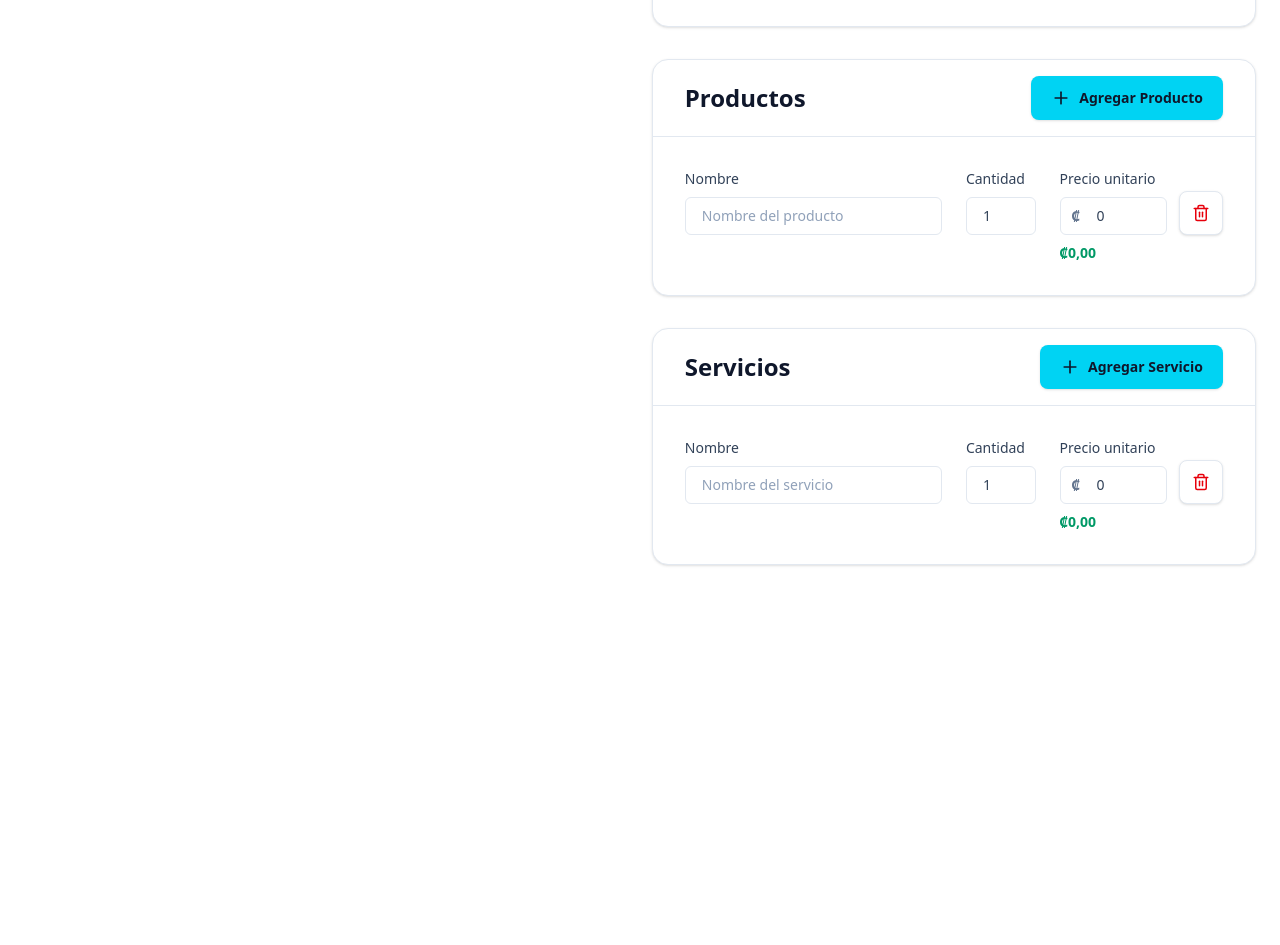
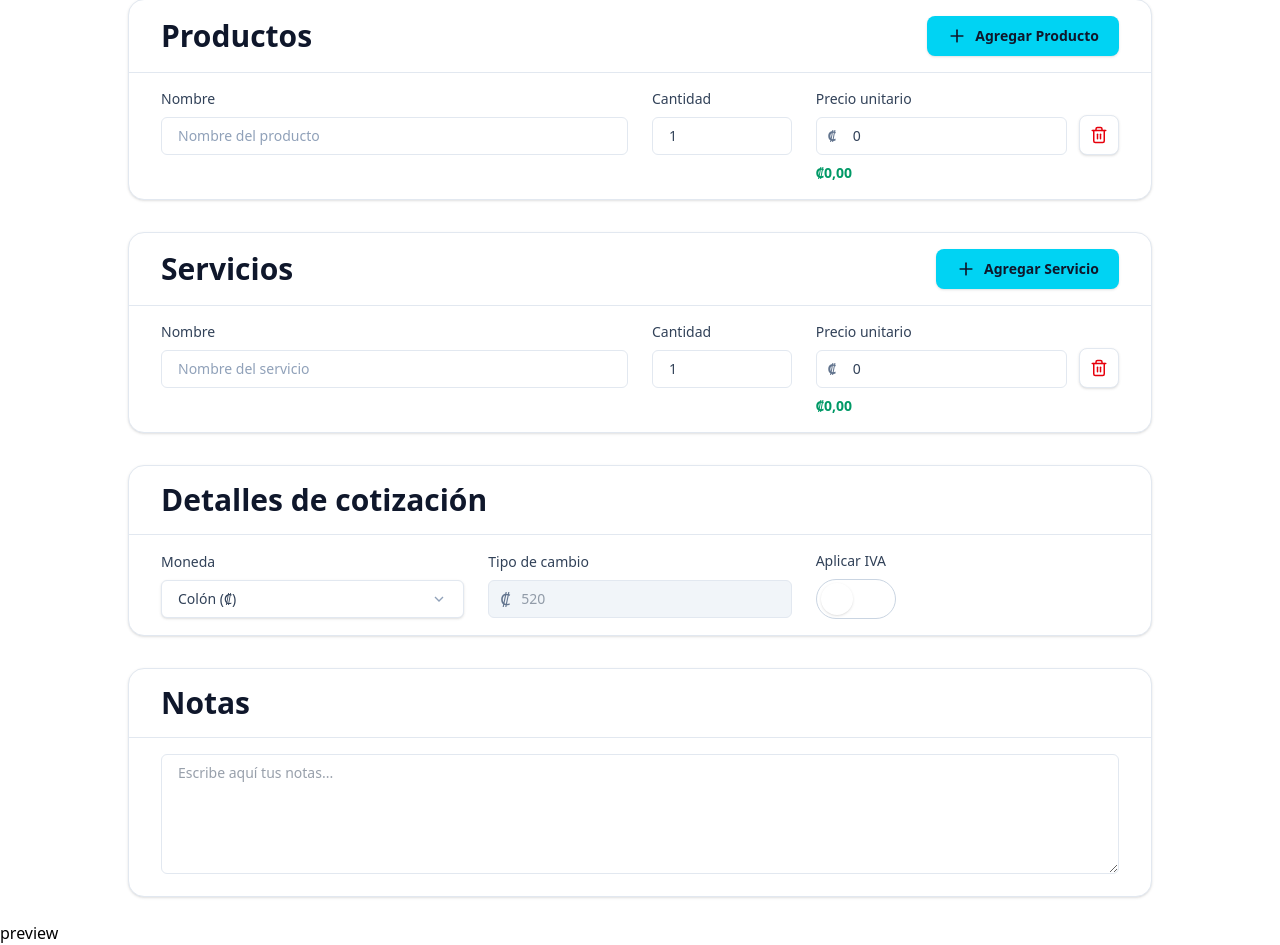
Before and after one commit to JosueMatamoros/SEN_Cotizaciones, a React (Vite) app: page / in a window 1280 px wide. Shown: the part 380-1325 px from the top of the page. Before the commit the page ends 969 px from the top, so only its background shows below. Built offline with nearby package versions, Linux system fonts and the light colour scheme.

Commit message:
feat: update form components and layout

```diff
--- a/src/App.jsx
+++ b/src/App.jsx
@@ -2,7 +2,7 @@ import FormSection from "./section/form";
 import PreviewSection from "./section/preview";
 function App() {
   return (
-    <div className="w-full flex">
+    <div className="w-full flex lg:flex-col-reverse ">
       <PreviewSection />
       <FormSection />
     </div>
--- a/src/components/form/Card.jsx
+++ b/src/components/form/Card.jsx
@@ -1,14 +1,11 @@
 export default function Card({ title, action, children }) {
   return (
-    <div className="rounded-2xl border border-slate-200 bg-white shadow-sm">
-      <div className="flex items-center justify-between px-8 py-4">
-        <h2 className="text-2xl font-semibold text-slate-900">{title}</h2>
+    <div className="rounded-2xl border border-slate-200 bg-white shadow-sm ">
+      <div className="flex items-center justify-between px-8 py-4 border-b border-slate-200">
+        <h2 className="text-3xl font-semibold text-slate-900">{title}</h2>
         {action}
       </div>
-
-      <div className="h-px w-full bg-slate-200" />
-
-      <div className="p-8">
+      <div className="px-8 py-4">
         {children}
       </div>
     </div>
--- a/src/components/form/CurrencyInput.jsx
+++ b/src/components/form/CurrencyInput.jsx
@@ -37,6 +37,7 @@ export function parseCurrencyToNumber(value) {
 
 export default function CurrencyInput({
   label,
+  labelAlt,
   placeholder,
   value,
   onChange,
@@ -50,6 +51,7 @@ export default function CurrencyInput({
     <div>
       <label className="mb-2 block text-sm font-medium text-slate-700">
         {label}
+        {labelAlt}
       </label>
 
       <div className="relative">
--- /dev/null
+++ b/src/components/form/CustomSelect.jsx
@@ -0,0 +1,61 @@
+import React, { useRef, useState } from "react";
+import { AnimatePresence, motion } from "framer-motion";
+
+const options = [
+  { value: "CRC", label: "Colón (₡)" },
+  { value: "USD", label: "Dólar ($)" },
+];
+
+export default function CustomSelect({ value, onChange }) {
+  const [open, setOpen] = useState(false);
+  const ref = useRef();
+
+  React.useEffect(() => {
+    function handleClick(e) {
+      if (ref.current && !ref.current.contains(e.target)) setOpen(false);
+    }
+    document.addEventListener("mousedown", handleClick);
+    return () => document.removeEventListener("mousedown", handleClick);
+  }, []);
+
+  const selected = options.find((o) => o.value === value) || options[0];
+
+  return (
+    <div ref={ref} className="relative w-full s">
+      <button
+        type="button"
+        className="w-full flex items-center justify-between rounded-md border border-slate-200 bg-white px-4 py-2 text-sm text-slate-700 focus:border-cyan-400 focus:ring-4 focus:ring-cyan-100 transition shadow-sm"
+        onClick={() => setOpen((v) => !v)}
+        aria-haspopup="listbox"
+        aria-expanded={open}
+      >
+        <span>{selected.label}</span>
+        <svg className="ml-2 h-4 w-4 text-slate-400" fill="none" stroke="currentColor" strokeWidth="2" viewBox="0 0 24 24"><path d="M6 9l6 6 6-6"/></svg>
+      </button>
+      <AnimatePresence>
+        {open && (
+          <motion.ul
+            initial={{ opacity: 0, y: -8 }}
+            animate={{ opacity: 1, y: 0 }}
+            exit={{ opacity: 0, y: -8 }}
+            transition={{ duration: 0.18 }}
+            className="absolute z-10 mt-1 w-full rounded-md border border-slate-200 bg-white shadow-lg py-1 text-sm"
+            role="listbox"
+          >
+            {options.map((opt) => (
+              <li
+                key={opt.value}
+                className={`px-4 py-2 cursor-pointer hover:bg-cyan-50 ${opt.value === value ? "bg-cyan-100 text-cyan-700 font-semibold" : "text-slate-700"}`}
+                onClick={() => { onChange(opt.value); setOpen(false); }}
+                role="option"
+                aria-selected={opt.value === value}
+              >
+                {opt.label}
+              </li>
+            ))}
+          </motion.ul>
+        )}
+      </AnimatePresence>
+    </div>
+  );
+}
--- a/src/components/form/ItemsSection.jsx
+++ b/src/components/form/ItemsSection.jsx
@@ -1,5 +1,4 @@
-import { Trash2 } from "lucide-react";
-import { Plus } from "../../utils/icons";
+import { Plus, Trash2 } from "../../utils/icons";
 import Field from "./Field";
 import Card from "./Card";
 import CurrencyInput, { parseCurrencyToNumber } from "./CurrencyInput";
@@ -57,10 +56,10 @@ export default function ItemsSection({
         <button
           type="button"
           onClick={addItem}
-          className="inline-flex h-11 items-center rounded-lg bg-cyan-400 px-5 text-sm font-semibold text-slate-900 shadow-sm transition-colors hover:bg-cyan-300 gap-2"
+          className="inline-flex h-10 items-center rounded-lg bg-cyan-400 px-3 lg:px-5 text-sm font-semibold text-slate-900 shadow-sm transition-colors hover:bg-cyan-300 gap-2 "
         >
           <Plus size={20} className="shrink-0" />
-          {addLabel}
+          <span className="hidden lg:inline ">{addLabel}</span>
         </button>
       }
     >
@@ -98,19 +97,20 @@ export default function ItemsSection({
                 <div className="flex items-end gap-3">
                   <div className="flex-1">
                     <CurrencyInput
-                      label="Precio unitario"
+                      label={<span className="xl:inline hidden">Precio unitario</span>}
                       placeholder="0"
                       value={it.precioUnitario}
                       onChange={(v) => updateItem(it.id, { precioUnitario: v })}
                       currency={currency}
                       currencySymbol={currencySymbol}
+                      labelAlt={<span className="xl:hidden inline">Precio</span>}
                     />
                   </div>
 
                   <button
                     type="button"
                     onClick={() => removeItem(it.id)}
-                    className="inline-flex h-11 w-11 items-center justify-center rounded-lg border border-slate-200 bg-white text-red-600 shadow-sm transition-colors hover:border-red-200 hover:bg-red-50"
+                    className="inline-flex h-10 w-10 items-center justify-center rounded-lg border border-slate-200 bg-white text-red-600 shadow-sm transition-colors hover:border-red-200 hover:bg-red-50"
                     aria-label="Eliminar"
                   >
                     <Trash2 size={18} />
--- a/src/components/form/Tabs.jsx
+++ b/src/components/form/Tabs.jsx
@@ -11,7 +11,7 @@ export default function Tabs({ value, onChange }) {
   );
 
   return (
-    <div className="mb-10 flex w-full flex-col gap-4 sm:flex-row sm:gap-6">
+    <div className="mb-4 flex w-full flex-col gap-4 sm:flex-row sm:gap-6 ">
       {items.map((it) => {
         const active = it.key === value;
         const Icon = it.icon;
@@ -21,7 +21,7 @@ export default function Tabs({ value, onChange }) {
             type="button"
             onClick={() => onChange(it.key)}
             className={[
-              "h-12 w-full rounded-lg text-sm font-semibold transition-colors sm:h-14 flex items-center justify-center gap-2",
+              "h-12 w-full rounded-lg text-sm font-semibold transition-all  flex items-center justify-center gap-2 hover:scale-105  duration-300",
               active
                 ? "bg-cyan-400 text-slate-900 shadow-sm"
                 : "bg-slate-100 text-slate-700 hover:bg-slate-200",
--- /dev/null
+++ b/src/components/form/Toggle.jsx
@@ -0,0 +1,29 @@
+import { motion } from "framer-motion";
+
+export default function Toggle({ label, checked, onChange, disabled }) {
+  return (
+    <div className="flex items-center gap-3 w-full">
+      <button
+        type="button"
+        disabled={disabled}
+        onClick={() => onChange(!checked)}
+        className={["inline-flex h-10 w-20 items-center rounded-full border transition-colors",
+          "focus:outline-none focus:ring-4 focus:ring-cyan-100",
+          disabled ? "cursor-not-allowed opacity-60" : "cursor-pointer",
+          checked ? "bg-cyan-400 border-cyan-400" : "bg-white border-slate-300",
+        ].join(" ")}
+      >
+        <motion.span
+          layout
+          transition={{ type: "spring", stiffness: 500, damping: 30 }}
+          className={["h-8 w-8 rounded-full bg-white shadow-sm",
+            checked ? "ml-11" : "ml-1",
+          ].join(" ")}
+        />
+      </button>
+      {label && (
+        <span className="text-sm font-medium text-slate-700 select-none cursor-pointer">{label}</span>
+      )}
+    </div>
+  );
+}
--- a/src/components/form/icons.js
+++ /dev/null
@@ -1,2 +0,0 @@
-// Puedes personalizar este archivo para centralizar los iconos de lucide-react
-export { User, Building2 } from "lucide-react";
--- a/src/section/form.jsx
+++ b/src/section/form.jsx
@@ -6,6 +6,8 @@ import Tabs from "../components/form/Tabs";
 import Accordion from "../components/form/Accordion";
 import Card from "../components/form/Card";
 import ItemsSection from "../components/form/ItemsSection";
+import CustomSelect from "../components/form/CustomSelect";
+import Toggle from "../components/form/Toggle";
 
 export default function FormSection() {
   const [tab, setTab] = useState("cliente");
@@ -35,9 +37,15 @@ export default function FormSection() {
     { id: crypto.randomUUID(), nombre: "", cantidad: "1", precioUnitario: "0" },
   ]);
 
+  // Detalles de cotización
+  const [moneda, setMoneda] = useState("CRC");
+  const [tipoCambio, setTipoCambio] = useState("");
+  const [aplicarIVA, setAplicarIVA] = useState(false);
+
   return (
-    <section className="w-full  p-6">
+    <section className="w-full p-6">
       <div className="mx-auto w-full max-w-5xl space-y-8">
+        {/* ...existing code... */}
         <Card title="Datos">
           <Tabs value={tab} onChange={setTab} />
 
@@ -76,8 +84,8 @@ export default function FormSection() {
                 <Field
                   label="Dirección exacta"
                   placeholder="Provincia, cantón, distrito, señas exactas"
-                  value={cliente.direccion}
-                  onChange={(v) => setCliente((s) => ({ ...s, direccion: v }))}
+                  value={empresa.direccion}
+                  onChange={(v) => setEmpresa((s) => ({ ...s, direccion: v }))}
                 />
               </motion.div>
             ) : (
@@ -98,6 +106,17 @@ export default function FormSection() {
                   }
                 />
                 <Field
+                  label="Número empresa"
+                  placeholder="+506 8888-8888"
+                  value={empresa.numeroEmpresa}
+                  onChange={(v) =>
+                    setEmpresa((s) => ({ ...s, numeroEmpresa: v }))
+                  }
+                  type="tel"
+                  pattern="^\+506\s\d{4}-\d{4}$"
+                  title="Formato: +506 8888-8888"
+                />
+                <Field
                   label="Correo"
                   placeholder="empresa@ejemplo.com"
                   value={empresa.correo}
@@ -109,17 +128,6 @@ export default function FormSection() {
                   placeholder="Provincia, cantón, distrito, señas exactas"
                   value={empresa.direccion}
                   onChange={(v) => setEmpresa((s) => ({ ...s, direccion: v }))}
-                />
-                <Field
-                  label="Número empresa"
-                  placeholder="+506 8888-8888"
-                  value={empresa.numeroEmpresa}
-                  onChange={(v) =>
-                    setEmpresa((s) => ({ ...s, numeroEmpresa: v }))
-                  }
-                  type="tel"
-                  pattern="^\+506\s\d{4}-\d{4}$"
-                  title="Formato: +506 8888-8888"
                 />
 
                 <div className="md:col-span-2">
@@ -173,6 +181,39 @@ export default function FormSection() {
           namePlaceholder="Nombre del servicio"
           currency="CRC"
         />
+
+        <Card title="Detalles de cotización" className="mt-8">
+          <div className="flex flex-col md:flex-row gap-6 items-center justify-around">
+            <div className="w-full md:w-1/3">
+              <label className="block mb-2 text-sm font-medium text-slate-700">Moneda</label>
+              <CustomSelect value={moneda} onChange={setMoneda} />
+            </div>
+            <div className="w-full md:w-1/3">
+              <label className="block mb-2 text-sm font-medium text-slate-700">Tipo de cambio</label>
+              <div className="relative w-full">
+                <span className="absolute left-3 top-1/2 -translate-y-1/2 text-slate-500 text-lg">₡</span>
+                <input
+                  type="text"
+                  value={tipoCambio}
+                  onChange={(e) => setTipoCambio(e.target.value.replace(/[^\d.]/g, ""))}
+                  disabled={moneda !== "USD"}
+                  placeholder="520"
+                  className="w-full rounded-md border border-slate-200 bg-white pl-8 pr-4 py-2 text-sm text-slate-700 focus:border-cyan-400 focus:ring-4 focus:ring-cyan-100 disabled:bg-slate-100"
+                />
+              </div>
+            </div>
+            <div className="w-full md:w-1/3 flex flex-col items-center md:items-start">
+              <label className="block mb-2 text-sm font-medium text-slate-700">Aplicar IVA</label>
+              <Toggle checked={aplicarIVA} onChange={setAplicarIVA} />
+            </div>
+          </div>
+        </Card>
+        <Card title="Notas" className="mt-8">
+          <textarea
+            className="w-full min-h-30 rounded-md border border-slate-200 bg-white px-4 py-2 text-sm text-slate-700  focus:ring-4 focus:ring-cyan-100"
+            placeholder="Escribe aquí tus notas..."
+          />
+        </Card>
       </div>
     </section>
   );
--- a/src/utils/icons.js
+++ b/src/utils/icons.js
@@ -1,2 +1,2 @@
 // Centraliza los iconos de lucide-react para toda la app
-export { User, Building2, Plus, ChevronDown, ChevronUp } from "lucide-react";
+export { User, Building2, Plus, ChevronDown, ChevronUp, Trash2 } from "lucide-react";
```
